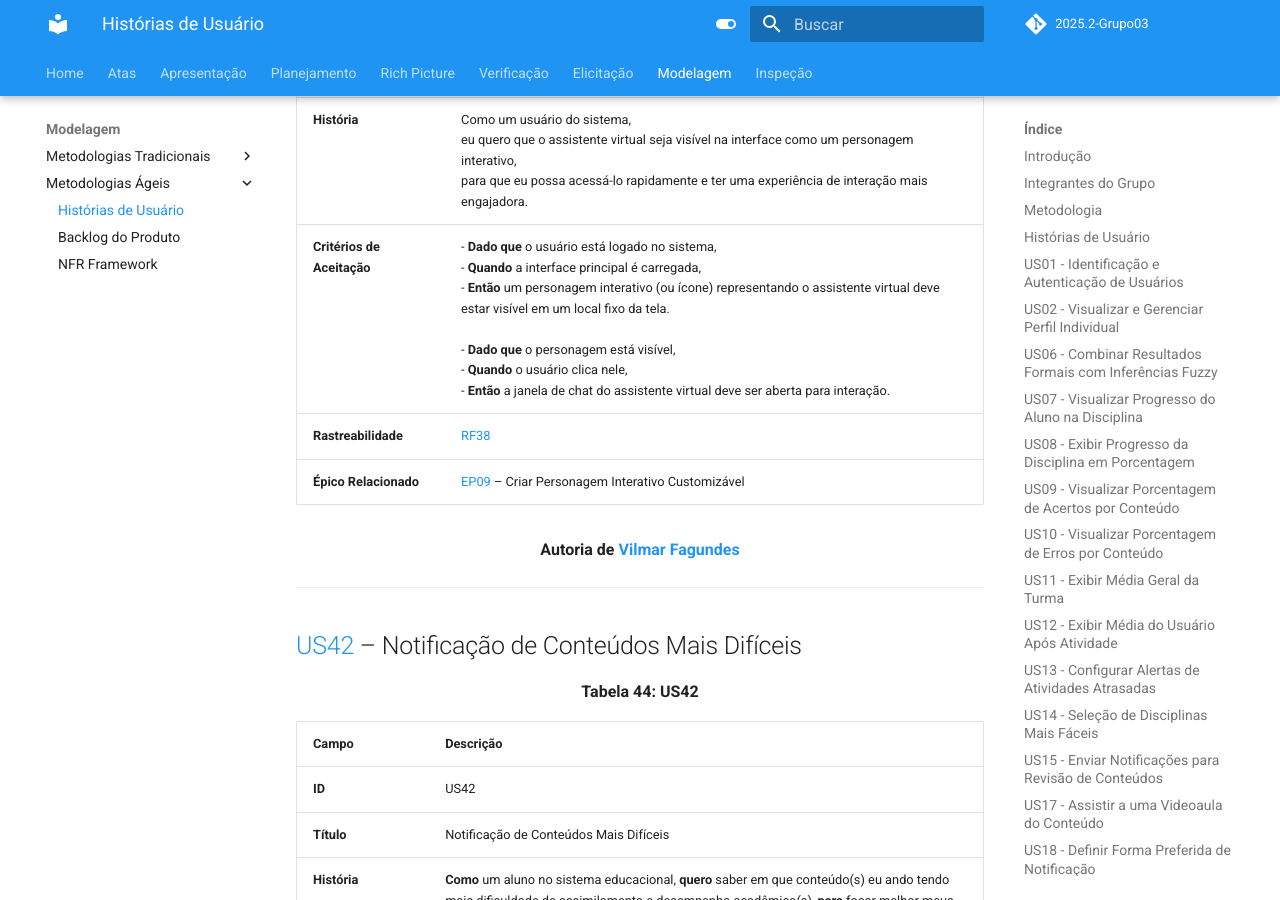
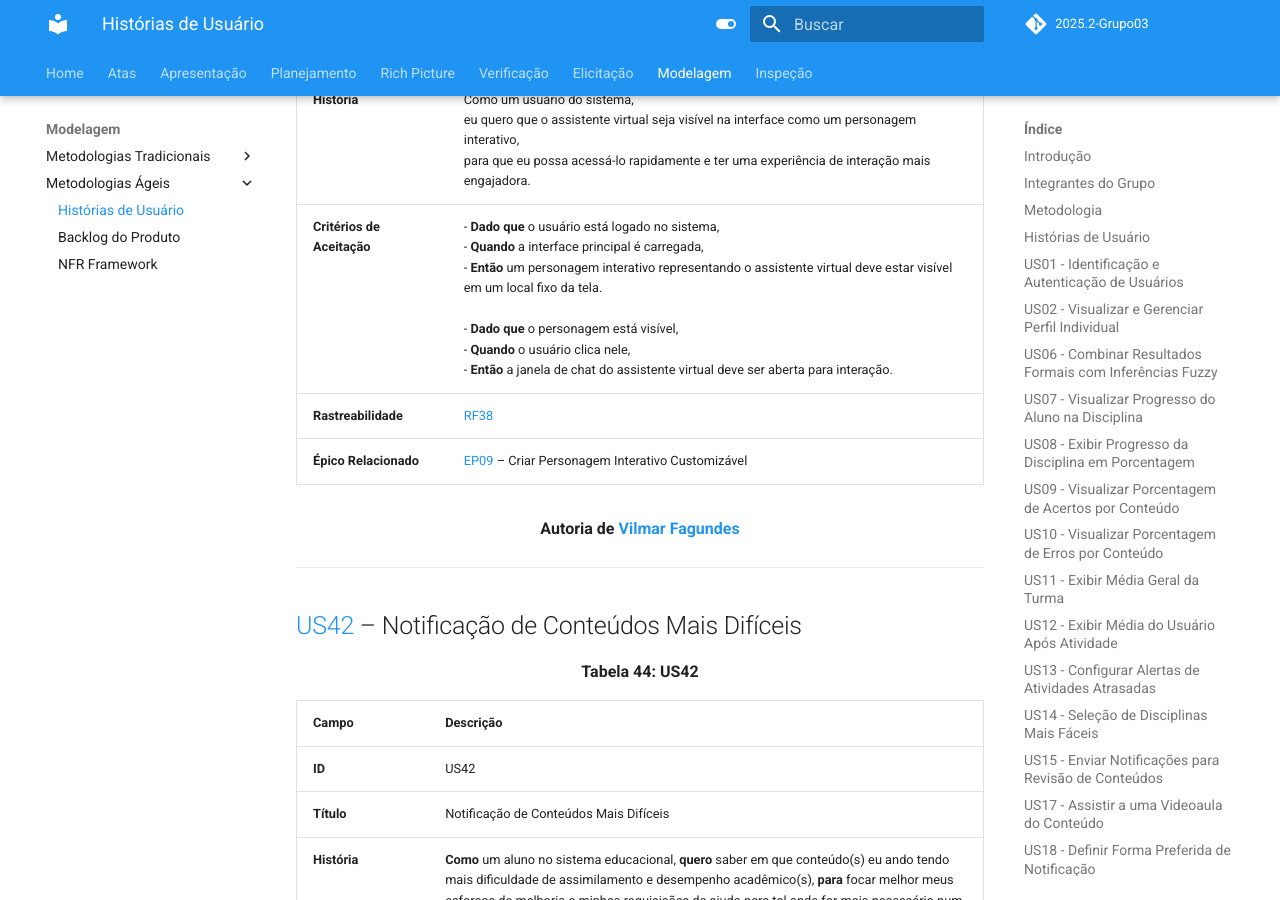
Before and after one commit to Requisitos-de-Software/2025.2-Grupo03, an MkDocs documentation site: the page built from docs/Modelagem/historias_de_usuario.md, in a window 1280 px wide and 900 px high, scrolled down 17943 px. Built offline with MkDocs 1.6.1 and Material for MkDocs 9.7.7, drawn with Linux system fonts in a browser that asks for light colours; comment, search, counter and statistics services are not loaded; some of the changed text lies outside the part shown.

Commit message:
Correção em algumas US

```diff
--- a/docs/Modelagem/historias_de_usuario.md
+++ b/docs/Modelagem/historias_de_usuario.md
@@ -170,8 +170,8 @@
 |-------|------------|
 | **ID** | US11 |
 | **Título** | Exibir Média Geral da Turma por Atividade |
-| **História** | Como um professor ou coordenador,<br>eu quero visualizar a média geral da turma em cada atividade,<br>para que eu possa avaliar o desempenho coletivo e identificar quais atividades apresentaram maior dificuldade para o grupo. |
-| **Critérios de Aceitação** | - **Dado que** o professor (ou coordenador) está na página de análise de desempenho da turma,<br>- **Quando** ele visualiza a lista de atividades concluídas,<br>- **Então** o sistema deve exibir a média geral da turma (ex: nota ou porcentagem) para cada atividade. |
+| **História** | Como um usuário do sistema,<br>eu quero visualizar a média geral da turma em cada atividade,<br>para que eu possa avaliar o desempenho coletivo e identificar quais atividades apresentaram maior dificuldade para o grupo. |
+| **Critérios de Aceitação** | - **Dado que** o usuário está na página de atividades da turma,<br>- **Quando** ele visualiza a lista de atividades concluídas,<br>- **Então** o sistema deve exibir a média geral da turma (ex: nota ou porcentagem) para cada atividade. |
 | **Rastreabilidade** | [RF11](https://requisitos-de-software.github.io/2025.2-Grupo03/Elicitacao/requisitos_elicitados/#funcionais) |
 | **Épico Relacionado** | [EP13](https://requisitos-de-software.github.io/2025.2-Grupo03/Modelagem/backlog_do_produto/#ep13-gerar-analises-em-tempo-real-com-graficos-e-indicadores) – Gerar Análises em Tempo Real com Gráficos e Indicadores |
 
@@ -408,7 +408,7 @@
 | **ID** | US38 |
 | **Título** | Visualizar o Personagem do Assistente Virtual |
 | **História** | Como um usuário do sistema,<br>eu quero que o assistente virtual seja visível na interface como um personagem interativo,<br>para que eu possa acessá-lo rapidamente e ter uma experiência de interação mais engajadora. |
-| **Critérios de Aceitação** | - **Dado que** o usuário está logado no sistema,<br>- **Quando** a interface principal é carregada,<br>- **Então** um personagem interativo (ou ícone) representando o assistente virtual deve estar visível em um local fixo da tela.<br><br>- **Dado que** o personagem está visível,<br>- **Quando** o usuário clica nele,<br>- **Então** a janela de chat do assistente virtual deve ser aberta para interação. |
+| **Critérios de Aceitação** | - **Dado que** o usuário está logado no sistema,<br>- **Quando** a interface principal é carregada,<br>- **Então** um personagem interativo representando o assistente virtual deve estar visível em um local fixo da tela.<br><br>- **Dado que** o personagem está visível,<br>- **Quando** o usuário clica nele,<br>- **Então** a janela de chat do assistente virtual deve ser aberta para interação. |
 | **Rastreabilidade** | [RF38](https://requisitos-de-software.github.io/2025.2-Grupo03/Elicitacao/requisitos_elicitados/#funcionais) |
 | **Épico Relacionado** | [EP09](https://requisitos-de-software.github.io/2025.2-Grupo03/Modelagem/backlog_do_produto/#ep09-criar-personagem-interativo-customizavel) – Criar Personagem Interativo Customizável |
 
```
